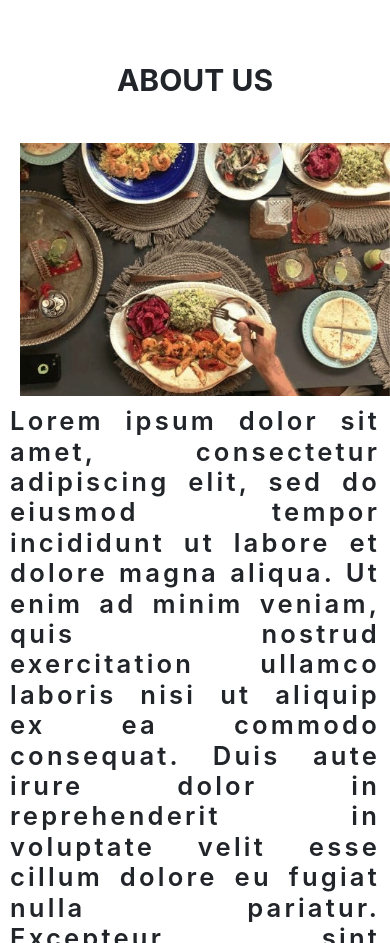
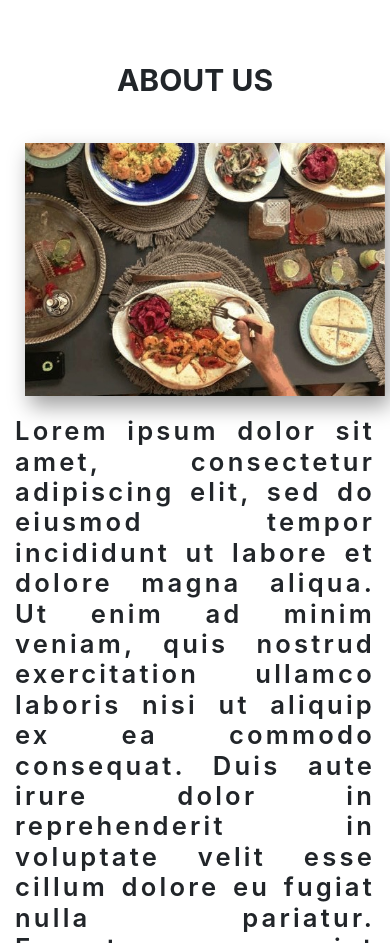
Before and after one commit to alexeykuz-sys/healthybite, a plain HTML site: page index.html in a window 390 px wide. Shown: the part 846-1789 px from the top of the page. Drawn offline with nearby package versions, Linux system fonts and the light colour scheme.

Commit message:
abt img fix

```diff
--- a/assets/css/style.css
+++ b/assets/css/style.css
@@ -136,13 +136,13 @@ html {
 .image-about {
     background-image: url(../images/about-page.jpg);
     width:100%;
-    height: 60vh;
+    height: 50vh;
     background-size: cover;
     background-attachment: fixed;
     background-repeat: no-repeat;
     background-position: center center;
-    margin: 0 auto ;
-
+    margin: 20px auto ;
+    box-shadow: 5px 10px 20px rgb(160, 160, 160);
 }
 
 .text-about {
@@ -356,18 +356,10 @@ input[type=submit]:hover {
         font-size: 4rem;
     }
 
-    .text-wrapper {
-        display: flex;
-        justify-content: center;
-        margin: 0 auto;
-        padding:10px;
-
-    }
-
     .image-about {
         background-image: url(../images/about-page.jpg);
         height: 30vh;
-        margin: 10px 10px;
+        margin: 20px 10px;
     }
     .text-about {
         font-size: 1.6rem;
```
